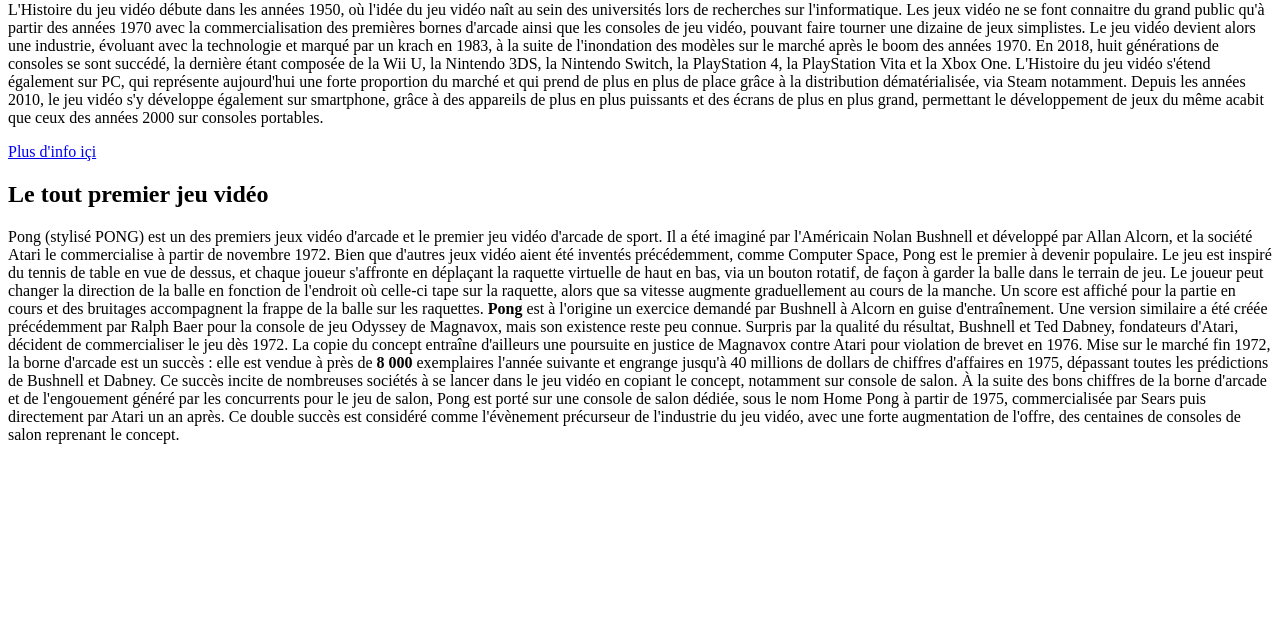
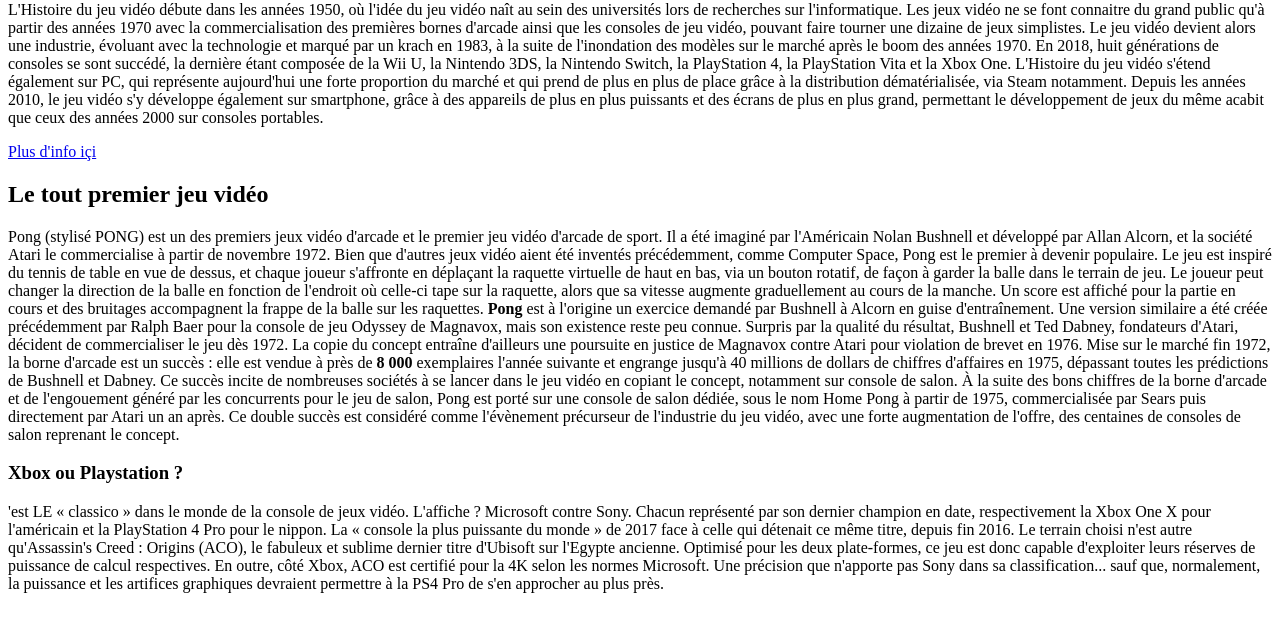
Before and after one commit to Khrakihh/IntroWeb, a plain HTML site: page Exercices/Exercise 1/index.html in a window 1280 px wide. Shown: the part 79-710 px from the top of the page. Drawn offline with Linux system fonts and the light colour scheme.

Commit message:
3iem paragraphe

```diff
--- a/Exercices/Exercise 1/index.html
+++ b/Exercices/Exercise 1/index.html
@@ -24,6 +24,15 @@
             <strong>Pong</strong> est à l'origine un exercice demandé par Bushnell à Alcorn en guise d'entraînement. Une version similaire a été créée précédemment par Ralph Baer pour la console de jeu Odyssey de Magnavox, mais son existence reste peu connue. Surpris par la qualité du résultat, Bushnell et Ted Dabney, fondateurs d'Atari, décident de commercialiser le jeu dès 1972. La copie du concept entraîne d'ailleurs une poursuite en justice de Magnavox contre Atari pour violation de brevet en 1976.
 
             Mise sur le marché fin 1972, la borne d'arcade est un succès : elle est vendue à près de <Strong>8 000</Strong> exemplaires l'année suivante et engrange jusqu'à 40 millions de dollars de chiffres d'affaires en 1975, dépassant toutes les prédictions de Bushnell et Dabney. Ce succès incite de nombreuses sociétés à se lancer dans le jeu vidéo en copiant le concept, notamment sur console de salon. À la suite des bons chiffres de la borne d'arcade et de l'engouement généré par les concurrents pour le jeu de salon, Pong est porté sur une console de salon dédiée, sous le nom Home Pong à partir de 1975, commercialisée par Sears puis directement par Atari un an après. Ce double succès est considéré comme l'évènement précurseur de l'industrie du jeu vidéo, avec une forte augmentation de l'offre, des centaines de consoles de salon reprenant le concept.</p>
+    <h3>Xbox ou Playstation ?</h3>
+        <p>'est LE « classico » dans le monde de la console de jeux vidéo. L'affiche ? Microsoft contre Sony. Chacun représenté par son dernier champion en date, respectivement la Xbox One X pour l'américain et la PlayStation 4 Pro pour le nippon. La « console la plus puissante du monde » de 2017 face à celle qui détenait ce même titre, depuis fin 2016.
+
+            Le terrain choisi n'est autre qu'Assassin's Creed : Origins (ACO), le fabuleux et sublime dernier titre d'Ubisoft sur l'Egypte ancienne. Optimisé pour les deux plate-formes, ce jeu est donc capable d'exploiter leurs réserves de puissance de calcul respectives.
+
+            En outre, côté Xbox, ACO est certifié pour la 4K selon les normes Microsoft. Une précision que n'apporte pas Sony dans sa classification... sauf que, normalement, la puissance et les artifices graphiques devraient permettre à la PS4 Pro de s'en approcher au plus près.</p>
+
+
+
 
 
 
```
